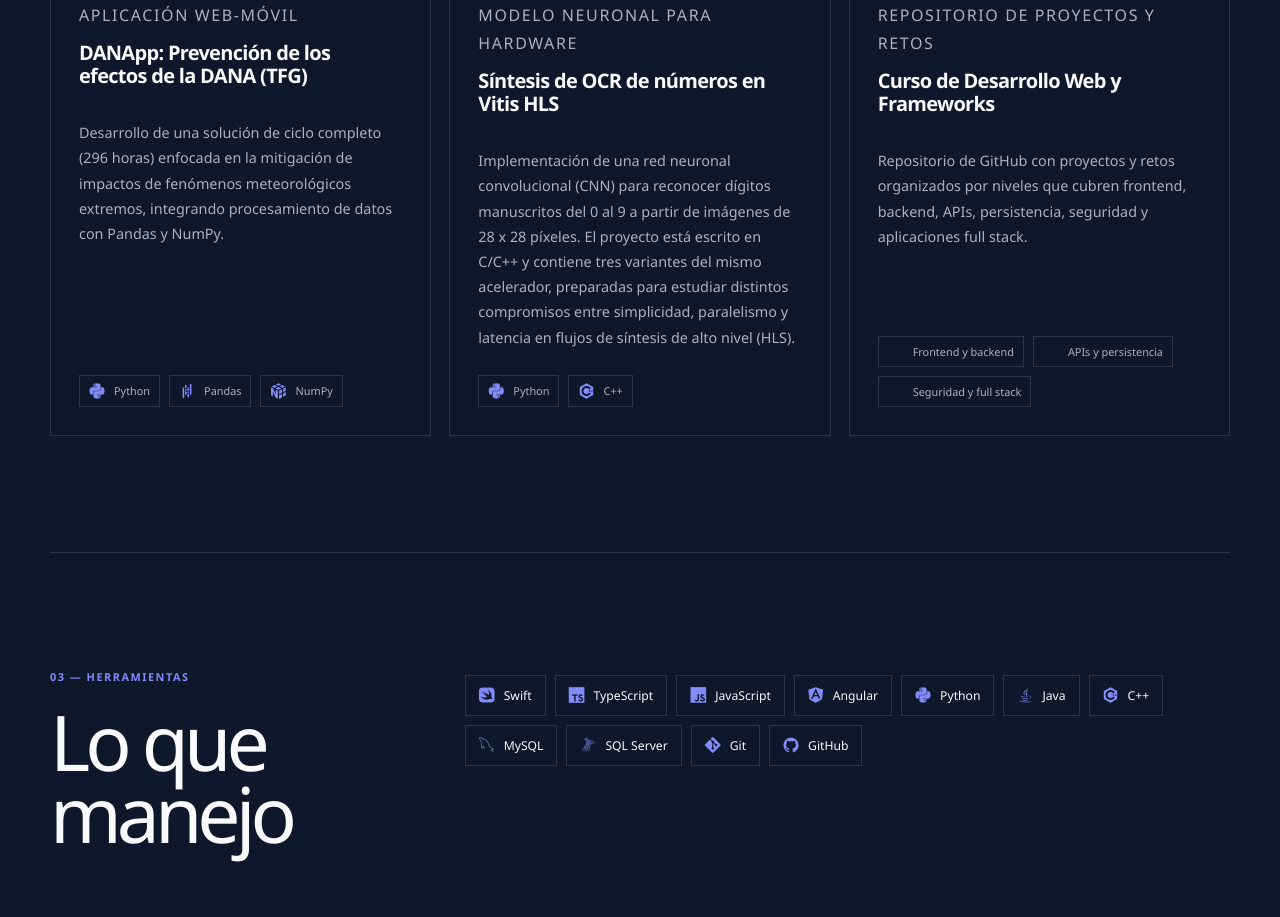
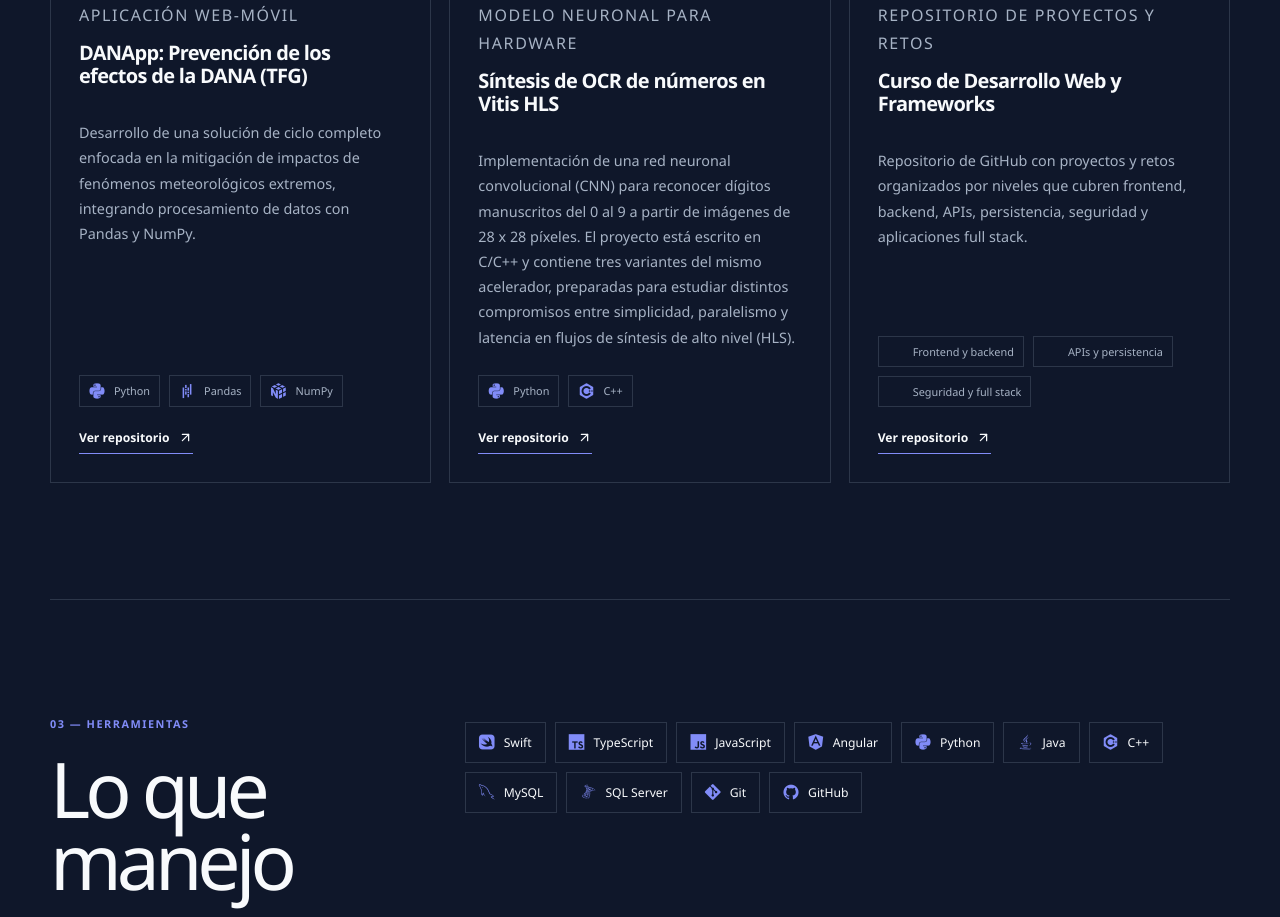
Before and after one commit to jcasadomolina/jcasadomolina.github.io, a Vue app: page / in a window 1280 px wide. Shown: the part 1560-2477 px from the top of the page. Built offline with nearby package versions, Linux system fonts and the light colour scheme.

Commit message:
Tercer Intento

```diff
--- a/data.json
+++ b/data.json
@@ -73,7 +73,7 @@
             "icon": "/logo-danapp-192x192.png",
             "title": "DANApp: Prevención de los efectos de la DANA (TFG)",
             "subtitle": "Aplicación web-móvil",
-            "description": "Desarrollo de una solución de ciclo completo (296 horas) enfocada en la mitigación de impactos de fenómenos meteorológicos extremos, integrando procesamiento de datos con Pandas y NumPy.",
+            "description": "Desarrollo de una solución de ciclo completo enfocada en la mitigación de impactos de fenómenos meteorológicos extremos, integrando procesamiento de datos con Pandas y NumPy.",
             "technologies": [
                 {
                     "icon": "devicon-python-plain",
@@ -89,7 +89,7 @@
                 }
             ],
             "image": "/danapp_ex.png",
-            "url": "",
+            "url": "https://github.com/jcasadomolina/",
             "github": "https://github.com/jcasadomolina"
         },
         {
@@ -108,7 +108,7 @@
                 }
             ],
             "image": "/project_2.jpg",
-            "url": "",
+            "url": "https://github.com/jcasadomolina/CNN-OCR-en-C-para-MNIST",
             "github": "https://github.com/jcasadomolina/CNN-OCR-en-C-para-MNIST"
         },
         {
@@ -131,7 +131,7 @@
                 }
             ],
             "image": "/project_1.jpg",
-            "url": "",
+            "url": "https://github.com/jcasadomolina/Curso-Programacion-Desarrollo-web-Frameworks",
             "github": "https://github.com/jcasadomolina/Curso-Programacion-Desarrollo-web-Frameworks"
         }
     ],
--- a/src/App.vue
+++ b/src/App.vue
@@ -87,7 +87,7 @@ onUnmounted(() => {
           <article v-for="(project, index) in portfolio.projects" :key="project.title" class="project-card">
             <span class="project-number">0{{ index + 1 }}</span>
             <p class="project-kind">{{ project.subtitle }}</p>
-            <h3 :href="project.github" target="_blank" rel="noreferrer">{{ project.title }}</h3>
+            <h3 :href="project.url" target="_blank" rel="noreferrer">{{ project.title }}</h3>
             <p>{{ project.description }}</p>
             <div class="tag-list" aria-label="Tecnologías utilizadas">
               <span v-for="technology in project.technologies" :key="technology.name" class="tech-tag">
@@ -95,6 +95,9 @@ onUnmounted(() => {
                 {{ technology.name }}
               </span>
             </div>
+            <a v-if="project.github" class="project-link" :href="project.github" target="_blank" rel="noreferrer">
+              Ver repositorio <ArrowUpRight :size="15" aria-hidden="true" />
+            </a>
           </article>
         </div>
       </section>
--- a/src/style.css
+++ b/src/style.css
@@ -71,6 +71,8 @@ h1 em, em { font-family: Georgia, serif; font-weight: 400; }
 .tag-list { margin-top: auto; padding-top: 25px; }
 .tech-tag, .skill { display: inline-flex; align-items: center; gap: 7px; padding: 7px 9px; border: 1px solid var(--line); color: var(--muted); font-size: .68rem; }
 .tech-icon { display: inline-block; min-width: 18px; color: var(--accent-soft); font-size: 1rem; font-style: normal; }
+.project-link { display: inline-flex; align-items: center; gap: 8px; width: fit-content; margin-top: 22px; padding-bottom: 7px; border-bottom: 1px solid var(--accent-soft); color: var(--paper); font-size: .76rem; font-weight: 700; }
+.project-link:hover { color: var(--accent-soft); }
 
 .skills-section { display: grid; grid-template-columns: 1fr 2fr; gap: 32px; padding: 116px 0; border-top: 1px solid var(--line); }
 .skills-list { padding-top: 6px; }
```
